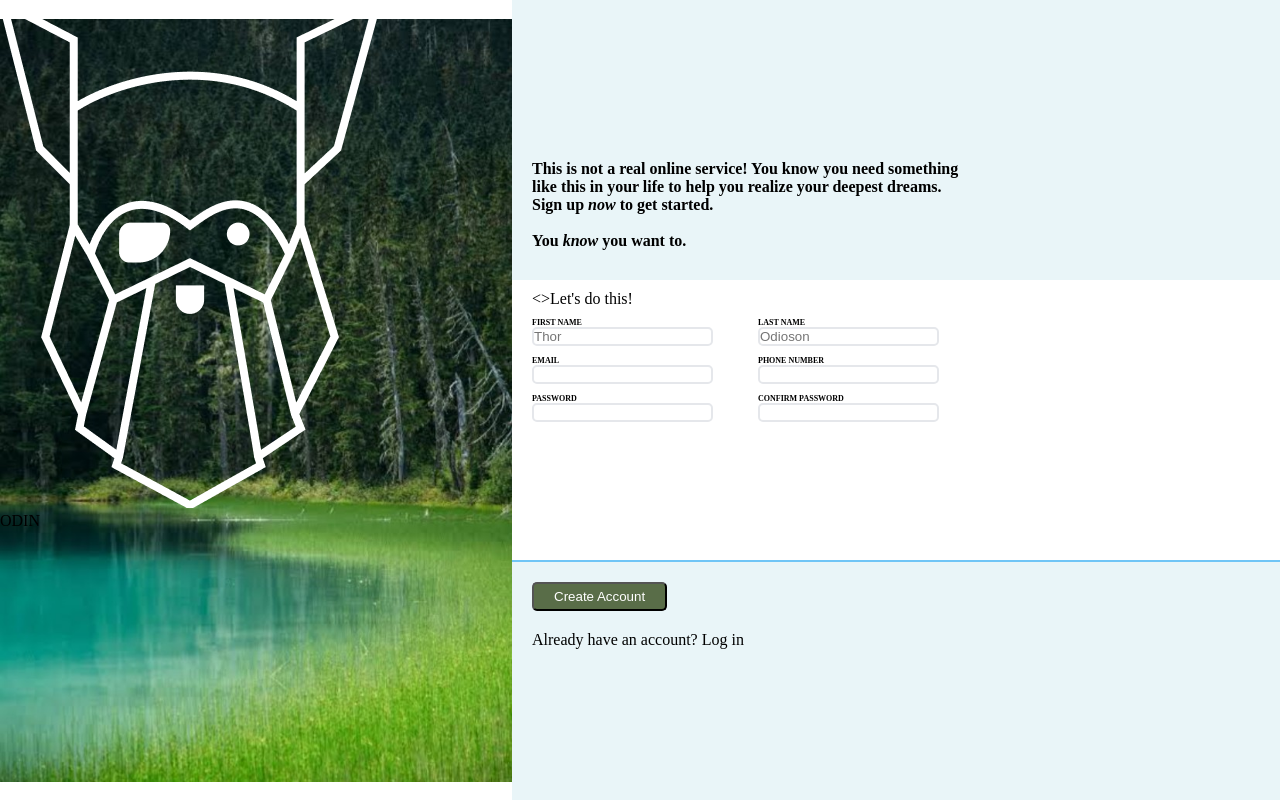
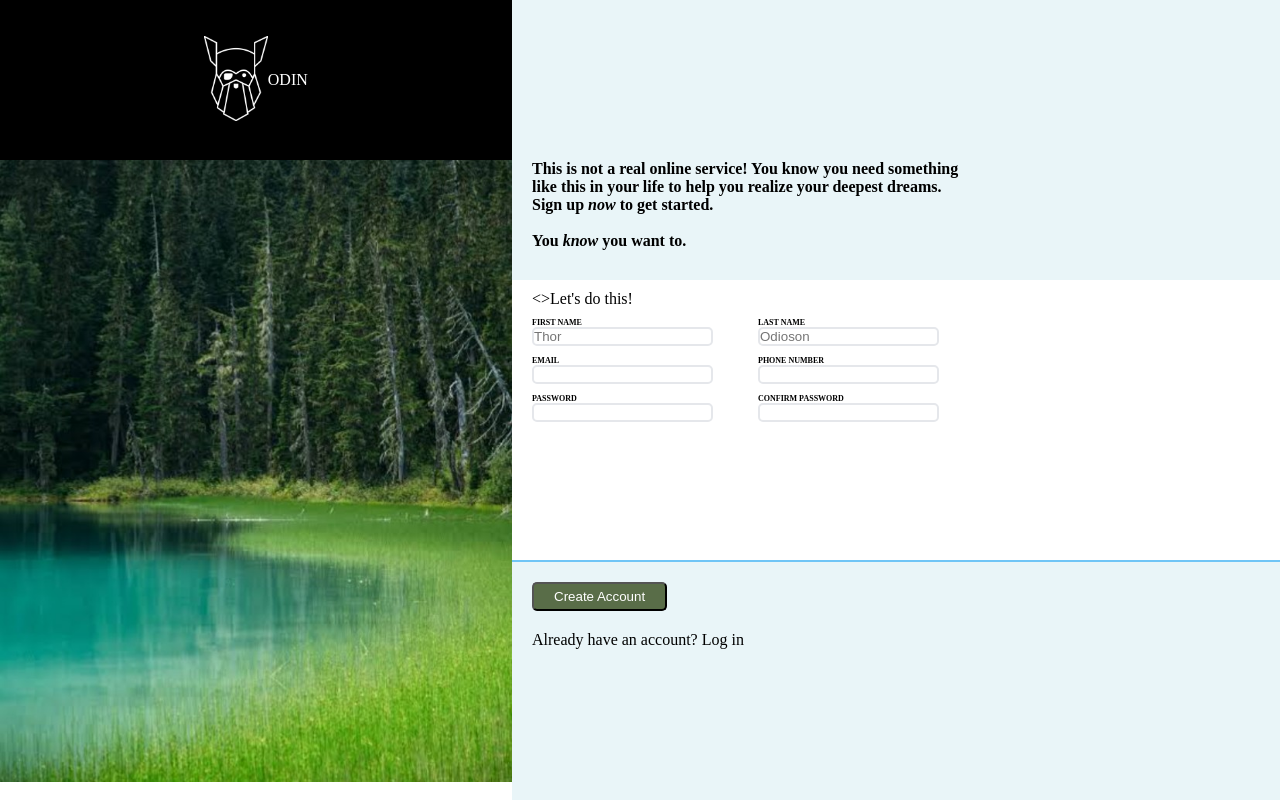
Before and after one commit to Mrlightcity/sign-up-form, a plain HTML site: page index.html in a window 1280 px wide. Drawn offline with Linux system fonts and the light colour scheme.

Commit message:
Resize the image, style and center text and image

```diff
--- a/index.html
+++ b/index.html
@@ -12,7 +12,7 @@
         <div class="left">
             <div class="logo">
                 <div class="odin-img">
-                    <img src="./assets/odin-lined (1).png" alt="">
+                    <img src="./assets/odin-lined (1).png" alt="Odin Logo" height="85vh" width="auto">
                 </div>
                 <div class="odin-txt">ODIN</div>
             </div>
--- a/style.css
+++ b/style.css
@@ -17,6 +17,19 @@ main{
     background: no-repeat center/100% url(./assets/nature\ .jpg);
     height: 100vh;
     width: 40vw;
+}
+
+.logo{
+    display: flex;
+    justify-content: center;
+    align-items: center;
+    background-color: black;
+    width: 100%;
+    height: 20vh;
+}
+
+.odin-txt{
+    color: white;
 }
 
 .right{
```
